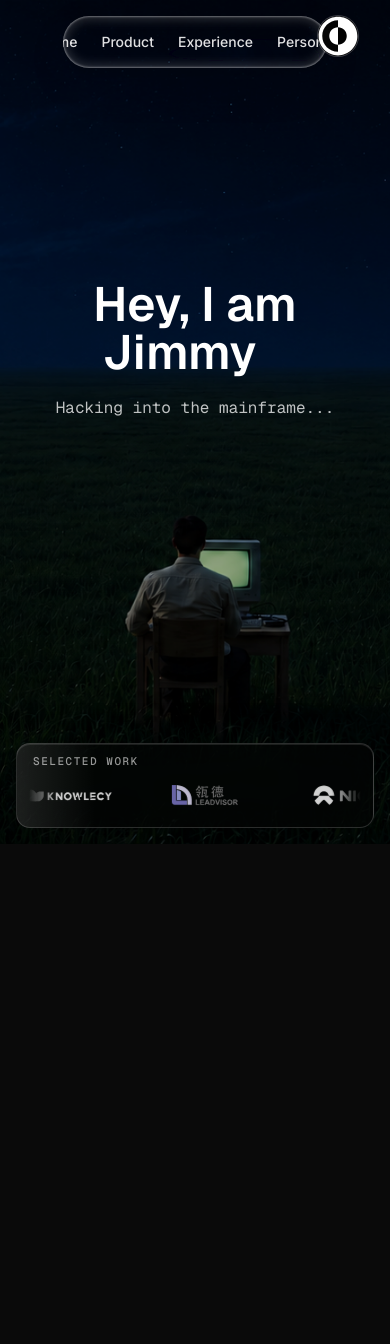
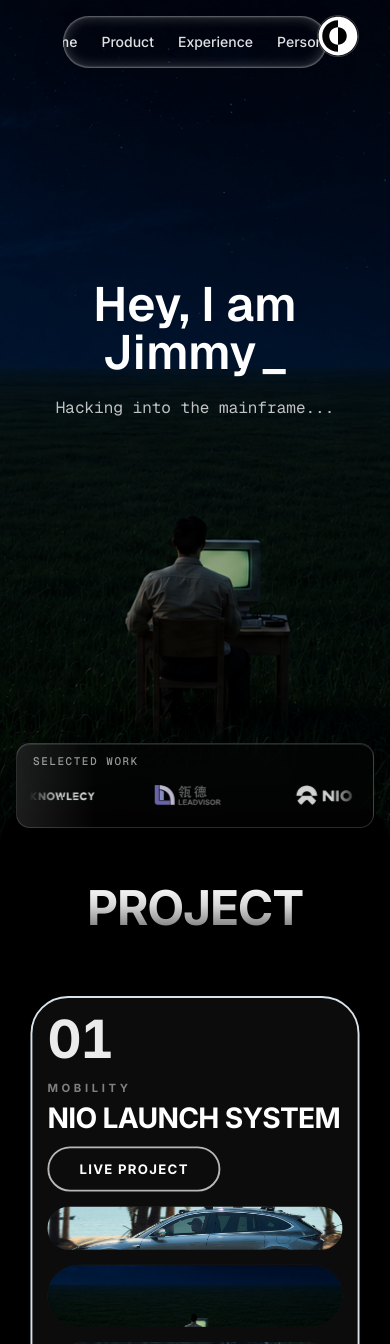
Before and after one commit to hzc011213/JHWeb, a Next.js app: page / in a window 390 px wide. Shown: the top 1344 px of the page. Before the commit the page ends 844 px from the top, so only its background shows below. Built offline with nearby package versions, Linux system fonts and the light colour scheme.

Commit message:
feat: add interactive project section with scroll-based card stacking animations

```diff
--- a/src/app/globals.css
+++ b/src/app/globals.css
@@ -51,6 +51,27 @@
 
 body {
   font-family: "Inter", sans-serif;
+}
+
+.hero-heading {
+  background: linear-gradient(180deg, #050505 0%, #4d4d4d 44%, #a5a5a5 100%);
+  -webkit-background-clip: text;
+  background-clip: text;
+  color: transparent;
+}
+
+.dark .hero-heading {
+  background-image: linear-gradient(180deg, #ffffff 0%, #d8d8d8 44%, #6f6f6f 100%);
+}
+
+:root {
+  --project-card-top: 6rem;
+}
+
+@media (min-width: 768px) {
+  :root {
+    --project-card-top: 8rem;
+  }
 }
 
 :root,
--- a/src/app/page.tsx
+++ b/src/app/page.tsx
@@ -2,6 +2,7 @@
 
 import BrandCarousel from "@/components/brand-carousel/BrandCarousel";
 import DecryptedText from "@/components/DecryptedText";
+import HomeSections from "@/components/HomeSections";
 import TextType from "@/components/TextType";
 
 const TextTypeComponent = TextType as ComponentType<Record<string, unknown>>;
@@ -9,7 +10,8 @@
 
 export default function Home() {
   return (
-    <main className="home-screen relative min-h-screen overflow-hidden">
+    <main className="bg-white dark:bg-black">
+      <div className="home-screen relative min-h-screen overflow-hidden">
         <div aria-hidden="true" className="home-screen__scrim absolute inset-0" />
         <section className="relative z-10 flex min-h-screen items-center justify-center px-6 pb-36 text-center sm:pb-28">
           <div className="flex flex-col items-center gap-5">
@@ -36,6 +38,8 @@
           </div>
         </section>
         <BrandCarousel />
+      </div>
+      <HomeSections />
     </main>
   );
 }
--- /dev/null
+++ b/src/components/HomeSections.tsx
@@ -0,0 +1,5 @@
+import ProjectsSection from "./home/ProjectsSection";
+
+export default function HomeSections() {
+  return <ProjectsSection />;
+}
--- /dev/null
+++ b/src/components/home/FadeIn.tsx
@@ -0,0 +1,34 @@
+"use client";
+
+import { motion } from "framer-motion";
+import type { ReactNode } from "react";
+
+type FadeInProps = {
+  children: ReactNode;
+  delay?: number;
+  duration?: number;
+  x?: number;
+  y?: number;
+  className?: string;
+};
+
+export default function FadeIn({
+  children,
+  delay = 0,
+  duration = 0.7,
+  x = 0,
+  y = 30,
+  className,
+}: FadeInProps) {
+  return (
+    <motion.div
+      className={className}
+      initial={{ opacity: 0, x, y }}
+      whileInView={{ opacity: 1, x: 0, y: 0 }}
+      viewport={{ once: true, margin: "50px", amount: 0 }}
+      transition={{ delay, duration, ease: [0.25, 0.1, 0.25, 1] }}
+    >
+      {children}
+    </motion.div>
+  );
+}
--- /dev/null
+++ b/src/components/home/LiveProjectButton.tsx
@@ -0,0 +1,10 @@
+export default function LiveProjectButton() {
+  return (
+    <a
+      href="#projects"
+      className="inline-flex rounded-full border-2 border-white/70 px-8 py-3 text-sm font-black uppercase tracking-widest text-white transition-colors hover:bg-white/12 focus-visible:ring-2 focus-visible:ring-white focus-visible:ring-offset-4 focus-visible:ring-offset-[#0C0C0C] sm:px-10 sm:py-3.5 sm:text-base"
+    >
+      Live Project
+    </a>
+  );
+}
--- /dev/null
+++ b/src/components/home/ProjectCard.tsx
@@ -0,0 +1,78 @@
+"use client";
+
+import { motion, useReducedMotion, useTransform } from "framer-motion";
+import type { MotionValue } from "framer-motion";
+
+import type { Project } from "./projects";
+import LiveProjectButton from "./LiveProjectButton";
+import ProjectImage from "./ProjectImage";
+
+type ProjectCardProps = {
+  project: Project;
+  index: number;
+  totalCards: number;
+  progress: MotionValue<number>;
+};
+
+export default function ProjectCard({
+  project,
+  index,
+  totalCards,
+  progress,
+}: ProjectCardProps) {
+  const prefersReducedMotion = useReducedMotion();
+  const stackScaleStep = 0.03;
+  const targetScale = 1 - (totalCards - 1) * stackScaleStep;
+  const rangeStart = index / totalCards;
+  const rangeEnd = Math.min(1, (index + 1) / totalCards);
+  const scale = useTransform(progress, [rangeStart, rangeEnd], [1, targetScale]);
+
+  return (
+    <div className="h-[85vh]">
+      <motion.article
+        className="sticky flex h-[85vh] origin-top flex-col overflow-hidden rounded-[40px] border-2 border-[#D7E2EA] bg-[#0C0C0C] p-4 text-white shadow-2xl shadow-black/20 sm:rounded-[50px] sm:p-6 md:rounded-[60px] md:p-8"
+        style={{
+          scale: prefersReducedMotion ? 1 : scale,
+          top: `calc(var(--project-card-top) + ${index * 28}px)`,
+        }}
+      >
+        <div className="mb-4 grid shrink-0 items-end gap-4 sm:mb-5 md:grid-cols-[auto_1fr_auto] md:gap-8">
+          <span className="font-black leading-none tracking-tight text-white/92 tabular-nums text-[clamp(3.5rem,9vw,120px)]">
+            {project.number}
+          </span>
+          <div className="min-w-0">
+            <p className="mb-2 text-xs font-black uppercase tracking-[0.32em] text-white/48 sm:text-sm">
+              {project.category}
+            </p>
+            <h3 className="text-pretty break-words text-3xl font-black uppercase leading-none tracking-tight sm:text-5xl md:text-6xl">
+              {project.name}
+            </h3>
+          </div>
+          <div className="md:justify-self-end">
+            <LiveProjectButton />
+          </div>
+        </div>
+
+        <div className="grid min-h-0 flex-1 gap-4 md:grid-cols-[40fr_60fr] md:gap-6">
+          <div className="grid min-h-0 grid-rows-[minmax(0,0.82fr)_minmax(0,1.18fr)] gap-4 md:gap-6">
+            <ProjectImage
+              src={project.images[0]}
+              alt={`${project.name} detail`}
+              className="min-h-0"
+            />
+            <ProjectImage
+              src={project.images[1]}
+              alt={`${project.name} interface`}
+              className="min-h-0"
+            />
+          </div>
+          <ProjectImage
+            src={project.images[2]}
+            alt={`${project.name} preview`}
+            className="min-h-[220px] md:min-h-0"
+          />
+        </div>
+      </motion.article>
+    </div>
+  );
+}
--- /dev/null
+++ b/src/components/home/ProjectImage.tsx
@@ -0,0 +1,24 @@
+import Image from "next/image";
+
+type ProjectImageProps = {
+  src: string;
+  alt: string;
+  className: string;
+};
+
+export default function ProjectImage({ src, alt, className }: ProjectImageProps) {
+  return (
+    <div
+      className={`relative overflow-hidden rounded-[40px] bg-black/8 sm:rounded-[50px] md:rounded-[60px] dark:bg-white/8 ${className}`}
+    >
+      <Image
+        src={src}
+        alt={alt}
+        fill
+        loading="lazy"
+        sizes="(min-width: 768px) 50vw, 100vw"
+        className="object-cover"
+      />
+    </div>
+  );
+}
--- /dev/null
+++ b/src/components/home/ProjectsSection.tsx
@@ -0,0 +1,42 @@
+"use client";
+
+import { useScroll } from "framer-motion";
+import { useRef } from "react";
+
+import FadeIn from "./FadeIn";
+import ProjectCard from "./ProjectCard";
+import { projects } from "./projects";
+
+export default function ProjectsSection() {
+  const containerRef = useRef<HTMLDivElement>(null);
+  const { scrollYProgress } = useScroll({
+    target: containerRef,
+    offset: ["start start", "end end"],
+  });
+
+  return (
+    <section
+      id="projects"
+      className="relative z-10 -mt-10 scroll-mt-24 rounded-t-[40px] bg-white px-5 py-20 text-black dark:bg-black dark:text-white sm:-mt-12 sm:rounded-t-[50px] sm:px-8 md:-mt-14 md:scroll-mt-32 md:rounded-t-[60px] md:px-10"
+    >
+      <div className="mx-auto max-w-7xl">
+        <FadeIn y={40}>
+          <h2 className="hero-heading mb-16 text-balance text-center text-[clamp(3rem,12vw,160px)] font-black uppercase leading-none tracking-tight md:mb-24">
+            Project
+          </h2>
+        </FadeIn>
+        <div ref={containerRef} className="relative pb-[30vh]">
+          {projects.map((project, index) => (
+            <ProjectCard
+              key={project.name}
+              project={project}
+              index={index}
+              totalCards={projects.length}
+              progress={scrollYProgress}
+            />
+          ))}
+        </div>
+      </div>
+    </section>
+  );
+}
--- /dev/null
+++ b/src/components/home/projects.ts
@@ -0,0 +1,39 @@
+export type Project = {
+  number: string;
+  category: string;
+  name: string;
+  images: [string, string, string];
+};
+
+export const projects: Project[] = [
+  {
+    number: "01",
+    category: "Mobility",
+    name: "NIO Launch System",
+    images: [
+      "/assets/brand/nio-et5t-mobile.jpg",
+      "/assets/home-background-dark.png",
+      "/assets/brand/nio-et5t-desktop.jpg",
+    ],
+  },
+  {
+    number: "02",
+    category: "Commerce",
+    name: "Shopee Growth Lab",
+    images: [
+      "/assets/home-background-light.png",
+      "/assets/brand/nio-et5t-mobile.jpg",
+      "/assets/brand/nio-et5t-desktop.jpg",
+    ],
+  },
+  {
+    number: "03",
+    category: "Product",
+    name: "Leadvisor Workspace",
+    images: [
+      "/assets/brand/nio-et5t-desktop.jpg",
+      "/assets/home-background-dark.png",
+      "/assets/home-background-light.png",
+    ],
+  },
+];
```
Lines whose indentation alone changed are shown as unchanged.
